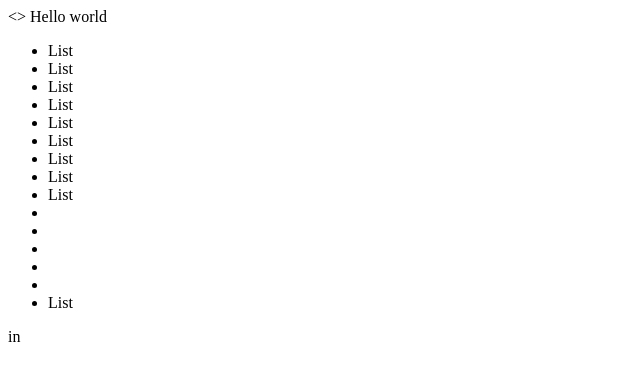
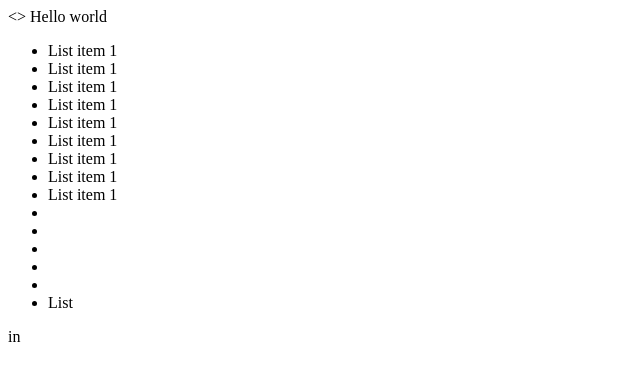
Before and after one commit to Jim-Juice/test_dem, a plain HTML site: page index.html in a window 1280 px wide. Shown: the whole page, without its empty margins (0-640 px from the left). Drawn offline with Linux system fonts and the light colour scheme.

Commit message:
Test branch

```diff
--- a/index.html
+++ b/index.html
@@ -9,15 +9,15 @@
     <>
     <span>Hello world</span>
     <ul>
-        <li>List</li>
-        <li>List</li>
-        <li>List</li>
-        <li>List</li>
-        <li>List</li>
-        <li>List</li>
-        <li>List</li>
-        <li>List</li>
-        <li>List</li>
+        <li>List item 1</li>
+        <li>List item 1</li>
+        <li>List item 1</li>
+        <li>List item 1</li>
+        <li>List item 1</li>
+        <li>List item 1</li>
+        <li>List item 1</li>
+        <li>List item 1</li>
+        <li>List item 1</li>
         <li></li>
         <li></li>
         <li></li>
```
